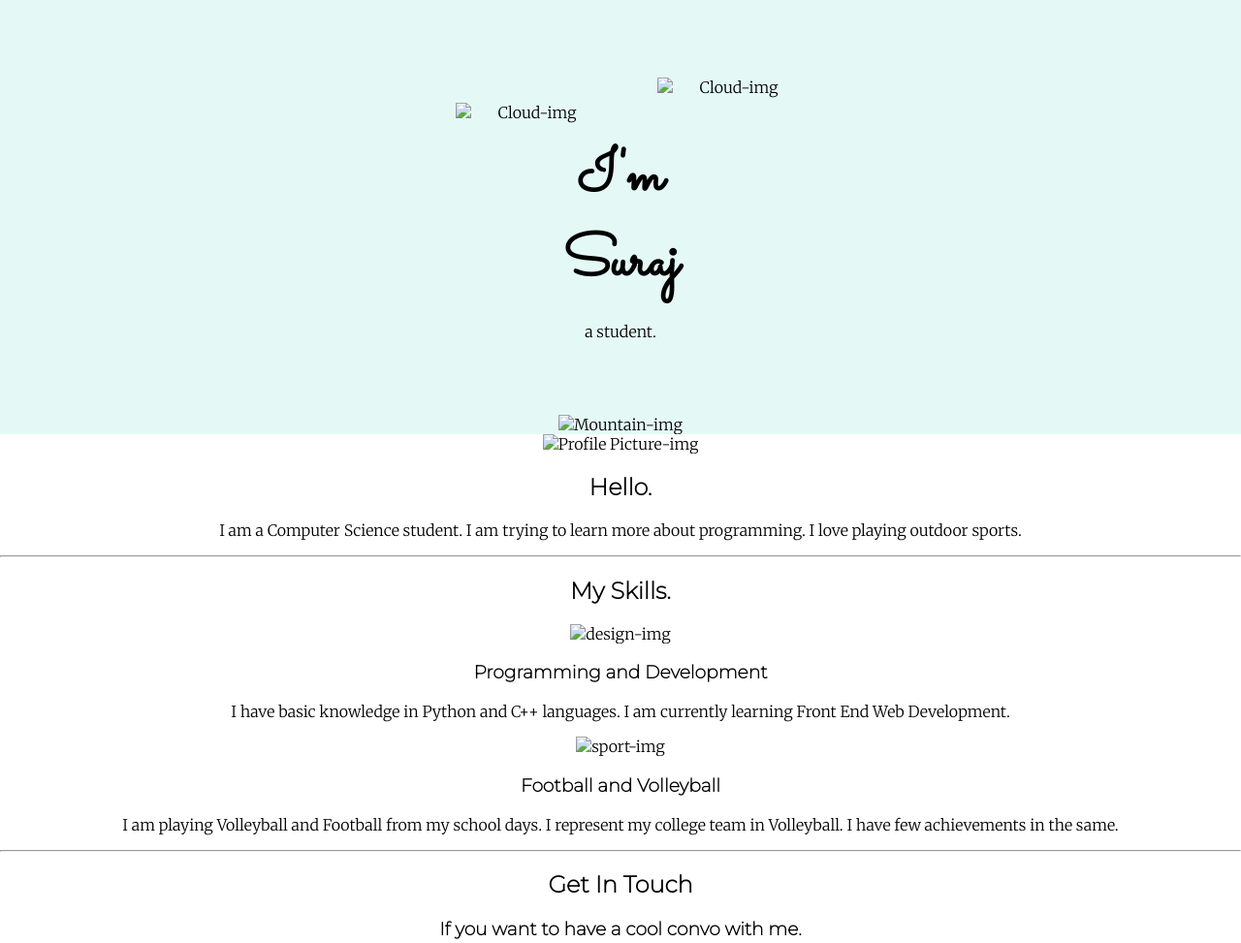
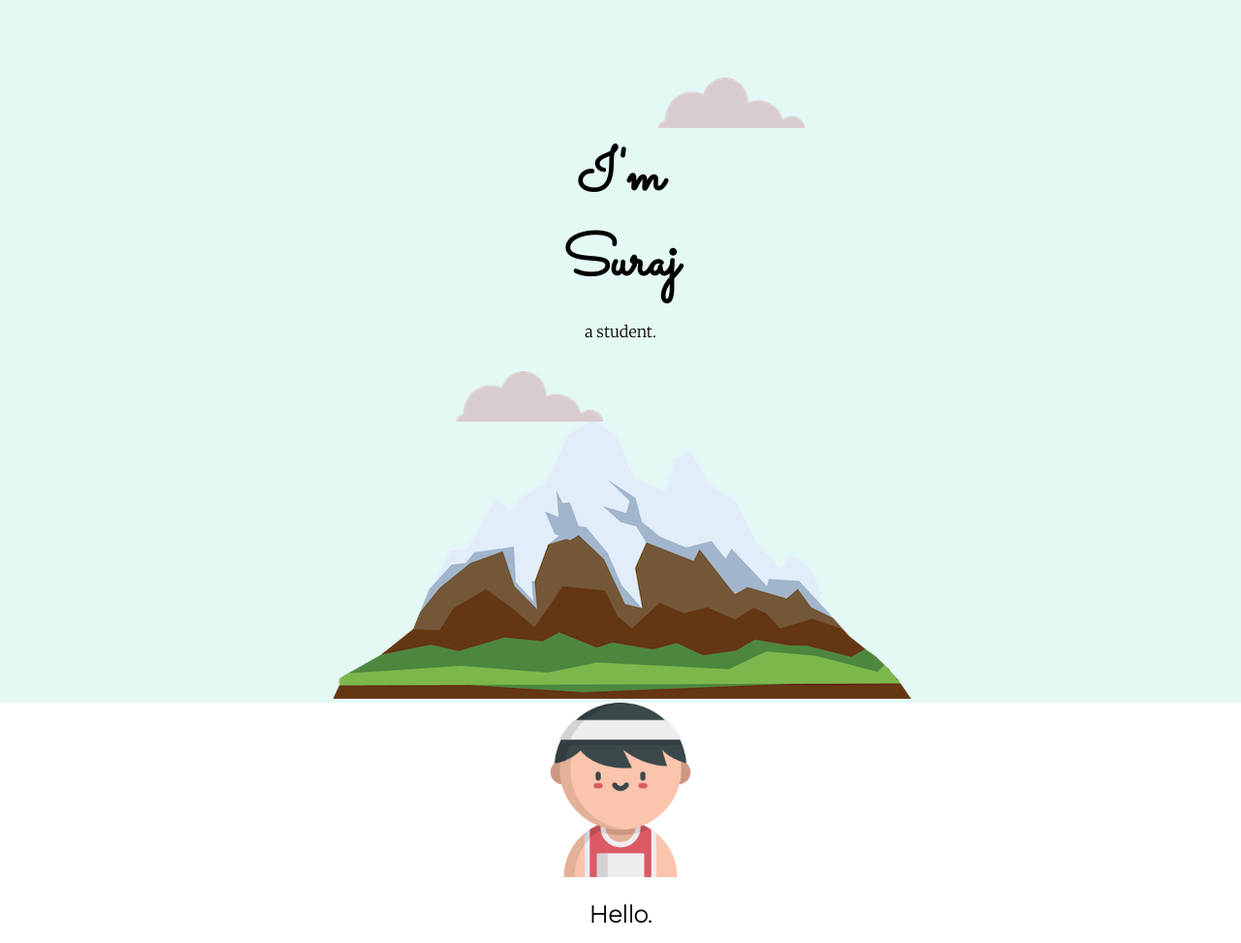
Before and after one commit to surajpattnayak12/New-CSS-Website, a plain HTML site: page index.html in a window 1280 px wide. Shown: the top 973 px of the page at 97% size. Drawn offline with Linux system fonts and the light colour scheme.

Commit message:
Update index.html

```diff
--- a/index.html
+++ b/index.html
@@ -12,18 +12,18 @@
 </head>
 <body>
     <div class="top-container">
-        <img class="top-cloud" src="CSS-Images/cloud.png" alt="Cloud-img" width="152" height="52">
+        <img class="top-cloud" src="cloud.png" alt="Cloud-img" width="152" height="52">
         <h1>I'm Suraj</h1>
         <p>a student.</p>
         <br><br><br>
 
-        <img class="bottom-cloud" src="CSS-Images/cloud.png" alt="Cloud-img" width="152" height="52">
-        <img src="CSS-Images/pngaaa.com-2197466.png" alt="Mountain-img">
+        <img class="bottom-cloud" src="cloud.png" alt="Cloud-img" width="152" height="52">
+        <img src="pngaaa.com-2197466.png" alt="Mountain-img">
     </div>
 
     <div class="middle-container">
         <div class="profile">
-          <img src="CSS-Images/runner.png" alt="Profile Picture-img" width="180" height="180">
+          <img src="runner.png" alt="Profile Picture-img" width="180" height="180">
           <h2>Hello.</h2>
           <p>I am a Computer Science student. I am trying to learn more about programming. I love playing outdoor sports.</p>
         </div>
@@ -31,12 +31,12 @@
         <div class="skills">
           <h2>My Skills.</h2>
           <div class="skill-row">
-            <img class="giphy" src="CSS-Images/giphy (1).gif" alt="design-img" width="220" height="220">
+            <img class="giphy" src="giphy (1).gif" alt="design-img" width="220" height="220">
             <h3>Programming and Development</h3>
             <p>I have basic knowledge in Python and C++ languages. I am currently learning Front End Web Development.</p>
           </div>
           <div class="skill-row">
-            <img class="sports" src="CSS-Images/sport.png" alt="sport-img" width="220" height="220">
+            <img class="sports" src="sport.png" alt="sport-img" width="220" height="220">
             <h3>Football and Volleyball</h3>
             <p>I am playing Volleyball and Football from my school days. I represent my college team in Volleyball. I have few achievements in the same.</p>
           </div>
```
